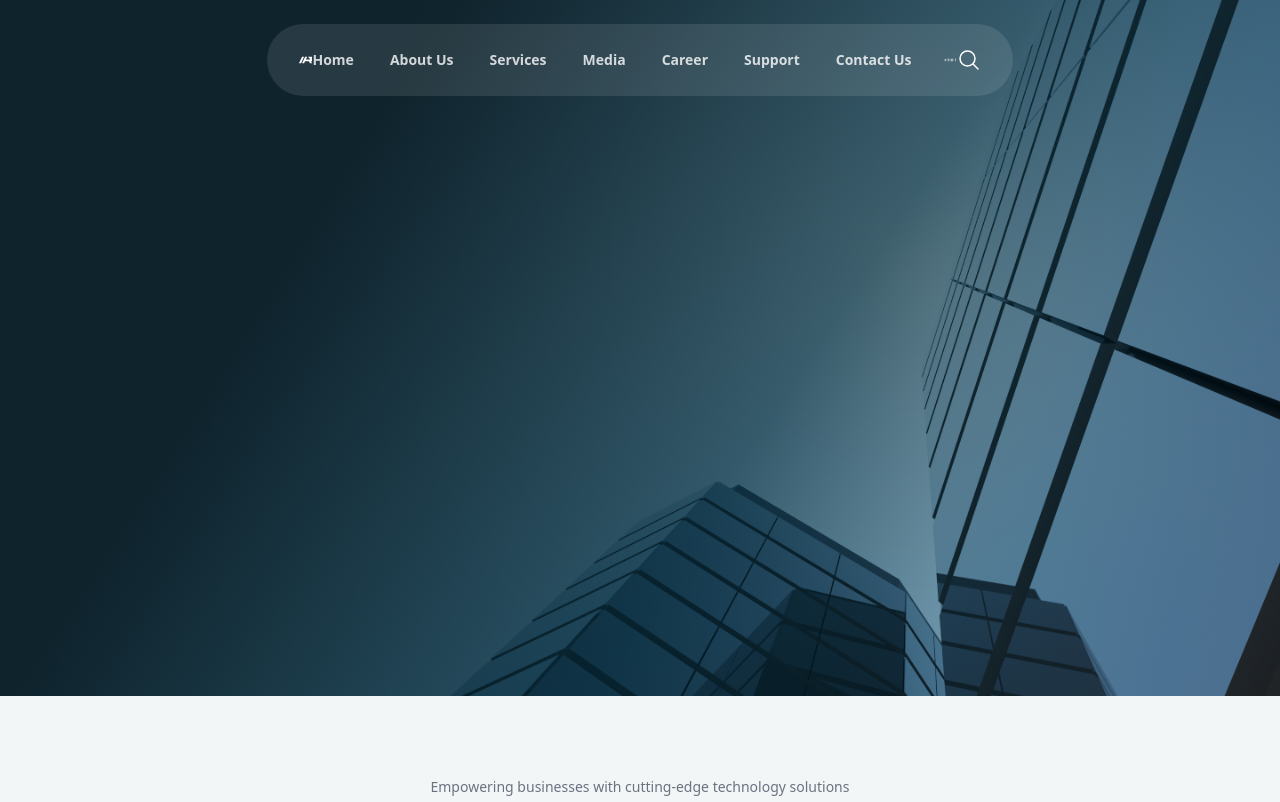
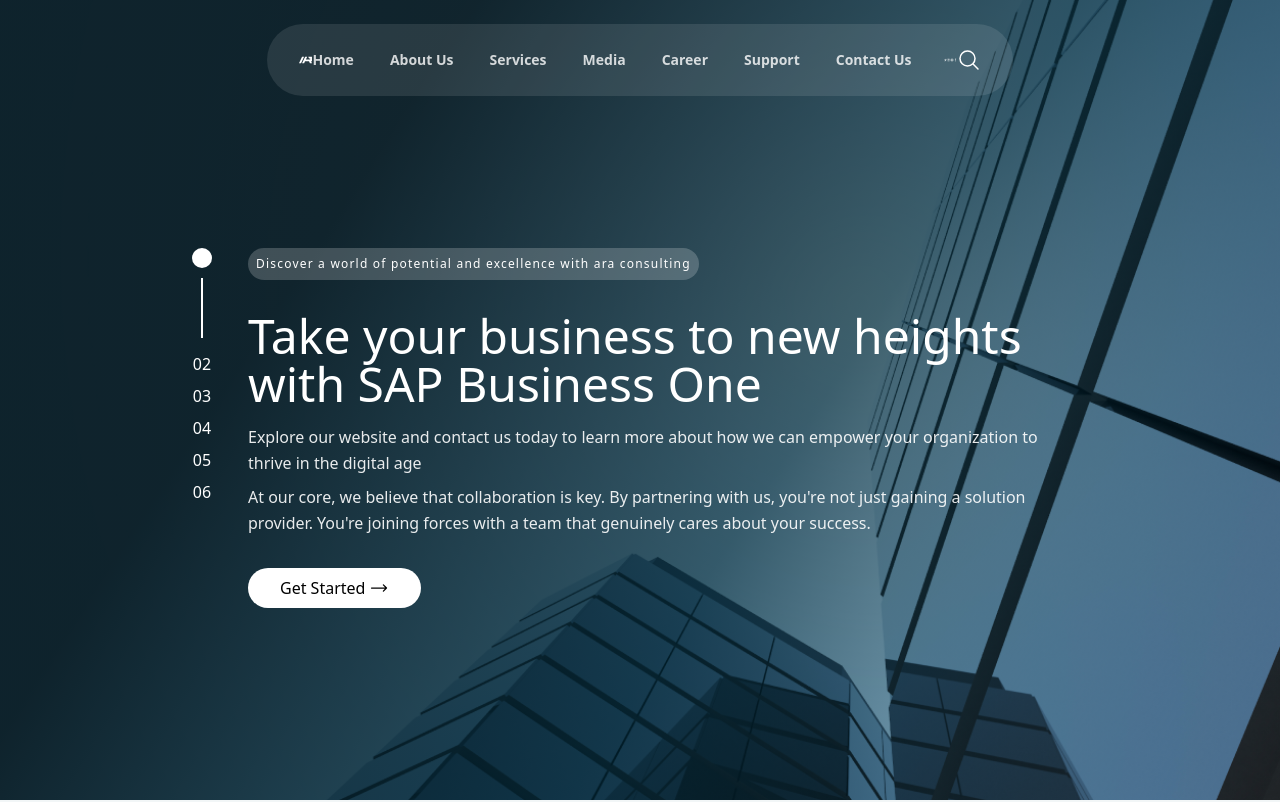
Before and after one commit to MohanadI/ara, a Next.js app: page / in a window 1280 px wide. Shown: the top 802 px of the page. Built offline with nearby package versions, Linux system fonts and the light colour scheme.

Commit message:
finalize header and pages

```diff
--- a/app/about/page.tsx
+++ b/app/about/page.tsx
@@ -1,5 +1,19 @@
-// 'use client';
+import PageHeader from "@/components/PageHeader";
 
 export default function About() {
-    return <h1>About </h1>;
+  return (
+    <PageHeader
+      helpText="Strong variety of products"
+      title="About Us"
+      description="Lorem ipsum dolor sit amet consectetur. Ultrices ut odio euismod
+          nascetur vel tellus cursus. Ultrices non vitae eu aliquam ac neque
+          risus. Scelerisque tempor cras habitasse morbi consectetur. Amet quis
+          nullam parturient neque. A viverra massa amet pharetra scelerisque in
+          nec eget amet. Enim urna scelerisque pellentesque semper rhoncus. Sed
+          magna adipiscing elementum lectus. Quam proin tempus massa eros.
+          Feugiat diam etiam turpis vulputate consectetur viverra sollicitudin
+          at nunc. Dui ridiculus adipiscing dictumst mattis quam. Sit augue
+          adipiscing gravida porttitor."
+    />
+  );
 }
--- a/app/career/page.tsx
+++ b/app/career/page.tsx
@@ -1,5 +1,21 @@
 // 'use client';
 
+import PageHeader from "@/components/PageHeader";
+
 export default function Career() {
-    return <h1>Career </h1>;
+    return (
+      <PageHeader
+        helpText="Strong variety of Careers"
+        title="Career"
+        description="Lorem ipsum dolor sit amet consectetur. Ultrices ut odio euismod
+          nascetur vel tellus cursus. Ultrices non vitae eu aliquam ac neque
+          risus. Scelerisque tempor cras habitasse morbi consectetur. Amet quis
+          nullam parturient neque. A viverra massa amet pharetra scelerisque in
+          nec eget amet. Enim urna scelerisque pellentesque semper rhoncus. Sed
+          magna adipiscing elementum lectus. Quam proin tempus massa eros.
+          Feugiat diam etiam turpis vulputate consectetur viverra sollicitudin
+          at nunc. Dui ridiculus adipiscing dictumst mattis quam. Sit augue
+          adipiscing gravida porttitor."
+      />
+    );
 }
--- a/app/contact/page.tsx
+++ b/app/contact/page.tsx
@@ -1,5 +1,21 @@
 // 'use client';
 
+import PageHeader from "@/components/PageHeader";
+
 export default function Contact() {
-    return <h1>Contact </h1>;
+    return (
+      <PageHeader
+        helpText="Strong variety of Contact Us"
+        title="Contact Us"
+        description="Lorem ipsum dolor sit amet consectetur. Ultrices ut odio euismod
+          nascetur vel tellus cursus. Ultrices non vitae eu aliquam ac neque
+          risus. Scelerisque tempor cras habitasse morbi consectetur. Amet quis
+          nullam parturient neque. A viverra massa amet pharetra scelerisque in
+          nec eget amet. Enim urna scelerisque pellentesque semper rhoncus. Sed
+          magna adipiscing elementum lectus. Quam proin tempus massa eros.
+          Feugiat diam etiam turpis vulputate consectetur viverra sollicitudin
+          at nunc. Dui ridiculus adipiscing dictumst mattis quam. Sit augue
+          adipiscing gravida porttitor."
+      />
+    );
 }
--- a/app/media/page.tsx
+++ b/app/media/page.tsx
@@ -1,5 +1,21 @@
 // 'use client';
 
+import PageHeader from "@/components/PageHeader";
+
 export default function Media() {
-    return <h1>Media </h1>;
+    return (
+      <PageHeader
+        helpText="Strong variety of Media"
+        title="Media"
+        description="Lorem ipsum dolor sit amet consectetur. Ultrices ut odio euismod
+          nascetur vel tellus cursus. Ultrices non vitae eu aliquam ac neque
+          risus. Scelerisque tempor cras habitasse morbi consectetur. Amet quis
+          nullam parturient neque. A viverra massa amet pharetra scelerisque in
+          nec eget amet. Enim urna scelerisque pellentesque semper rhoncus. Sed
+          magna adipiscing elementum lectus. Quam proin tempus massa eros.
+          Feugiat diam etiam turpis vulputate consectetur viverra sollicitudin
+          at nunc. Dui ridiculus adipiscing dictumst mattis quam. Sit augue
+          adipiscing gravida porttitor."
+      />
+    );
 }
--- a/app/page.tsx
+++ b/app/page.tsx
@@ -1,4 +1,5 @@
 // 'use client';
+import VerticalSlider from "@/components/VerticalSlider/VerticalSlider";
 import { ActionBanner } from "@/components/sections/ActionBanner";
 import { ProductsSection } from "@/components/sections/Products";
 import { ServicesSection } from "@/components/sections/services";
@@ -17,7 +18,9 @@
           backgroundSize: "cover",
         }}
       >
-        <div className="mx-auto max-w-2xl py-32 sm:py-48 lg:py-80"></div>
+        <div className="mx-auto max-w-4xl py-32 sm:py-48 lg:py-50">
+          <VerticalSlider />
+        </div>
       </div>
       <ServicesSection />
       <ProductsSection />
--- a/app/services/page.tsx
+++ b/app/services/page.tsx
@@ -1,5 +1,21 @@
 // 'use client';
 
+import PageHeader from "@/components/PageHeader";
+
 export default function Services() {
-    return <h1>Services </h1>;
+    return (
+      <PageHeader
+        helpText="Strong variety of Services"
+        title="Services"
+        description="Lorem ipsum dolor sit amet consectetur. Ultrices ut odio euismod
+          nascetur vel tellus cursus. Ultrices non vitae eu aliquam ac neque
+          risus. Scelerisque tempor cras habitasse morbi consectetur. Amet quis
+          nullam parturient neque. A viverra massa amet pharetra scelerisque in
+          nec eget amet. Enim urna scelerisque pellentesque semper rhoncus. Sed
+          magna adipiscing elementum lectus. Quam proin tempus massa eros.
+          Feugiat diam etiam turpis vulputate consectetur viverra sollicitudin
+          at nunc. Dui ridiculus adipiscing dictumst mattis quam. Sit augue
+          adipiscing gravida porttitor."
+      />
+    );
 }
--- a/app/support/page.tsx
+++ b/app/support/page.tsx
@@ -1,5 +1,21 @@
 // 'use client';
 
+import PageHeader from "@/components/PageHeader";
+
 export default function Support() {
-    return <h1>Support </h1>;
+    return (
+      <PageHeader
+        helpText="Strong variety of Support"
+        title="Support"
+        description="Lorem ipsum dolor sit amet consectetur. Ultrices ut odio euismod
+          nascetur vel tellus cursus. Ultrices non vitae eu aliquam ac neque
+          risus. Scelerisque tempor cras habitasse morbi consectetur. Amet quis
+          nullam parturient neque. A viverra massa amet pharetra scelerisque in
+          nec eget amet. Enim urna scelerisque pellentesque semper rhoncus. Sed
+          magna adipiscing elementum lectus. Quam proin tempus massa eros.
+          Feugiat diam etiam turpis vulputate consectetur viverra sollicitudin
+          at nunc. Dui ridiculus adipiscing dictumst mattis quam. Sit augue
+          adipiscing gravida porttitor."
+      />
+    );
 }
--- /dev/null
+++ b/components/PageHeader.tsx
@@ -0,0 +1,37 @@
+// 'use client';
+
+export default function PageHeader({
+  helpText,
+  title,
+  description,
+}: {
+  helpText: String;
+  title: String;
+  description: String;
+}) {
+  return (
+    <div
+      className="relative isolate px-6 pt-10 lg:px-8"
+      style={{
+        background:
+          "linear-gradient(111.31deg, rgba(1, 83, 116, 0.9) 3.88%, rgba(0, 83, 117, 0.4) 100%), url('/rm373batch2-09 1.svg')",
+        backgroundPosition: "right",
+        backgroundRepeat: "no-repeat",
+        backgroundSize: "cover",
+      }}
+    >
+      <div className="mx-auto max-w-4xl py-32 sm:py-32 sm:pb-8 text-center">
+        <p className="w-full leading-relaxed text-gray-100 text-xs font-light">
+          {helpText}
+        </p>
+        <h1 className="sm:text-3xl text-2xl m-auto font-medium title-font mt-2 mb-2 text-white">
+          {title}
+        </h1>
+        <div className="h-1 w-8 rounded m-auto bg-white"></div>
+        <p className="w-full mt-7 leading-relaxed text-gray-200 text-xs font-light">
+          {description}
+        </p>
+      </div>
+    </div>
+  );
+}
--- /dev/null
+++ b/components/VerticalSlider/VerticalSlider.module.css
@@ -0,0 +1,64 @@
+.container {
+  display: flex;
+}
+
+.contentContainer {
+  flex: 1;
+  padding: 0 20px; /* Adjust the padding as needed */
+}
+
+.slider {
+  display: flex;
+  flex-direction: column;
+  align-items: center;
+  height: 340px;
+}
+
+.tab {
+  display: flex;
+  flex-direction: column;
+  align-items: center;
+}
+
+.circle {
+  width: 20px;
+  height: 20px;
+  background-color: #ffffff;
+  border-radius: 50%;
+  cursor: pointer;
+}
+
+.line {
+  width: 2px;
+  height: 60px;
+  background-color: #ffffff;
+  margin: 10px 0;
+  transition: height 0.4s ease-in-out; /* Adjust the duration */
+}
+
+.tabNumber {
+  color: #ffffff;
+  font-size: 16px;
+  cursor: pointer;
+  font-weight: 200;
+  margin: 4px 0;
+}
+
+.tab.active .circle {
+  transform: scale(1.4); /* or any other scaling effect */
+}
+
+.tab.active .line {
+  height: 0; /* Set height to 0 for the inactive lines in the active tab */
+  transition: height 0.1s ease-in-out; /* Adjust the duration */
+}
+
+.tab.active + .tab .line,
+.tab + .tab.active .line {
+  height: 60px; /* Set height for the lines adjacent to the active tab */
+  transition: height 0.3s ease-in-out; /* Adjust the duration */
+}
+
+.tab.active .tabNumber {
+  opacity: 0; /* Hide the number for the selected tab */
+}
--- /dev/null
+++ b/components/VerticalSlider/VerticalSlider.tsx
@@ -0,0 +1,73 @@
+"use client";
+
+import { useState } from "react";
+import styles from "./VerticalSlider.module.css";
+import { ArrowLongRightIcon } from "@heroicons/react/24/outline";
+
+const VerticalSlider = () => {
+  const [selectedTab, setSelectedTab] = useState(1);
+
+  const handleClick = (tabNumber: number) => {
+    setSelectedTab(tabNumber);
+  };
+
+  return (
+    <div className={styles.container}>
+      <div className={styles.slider}>
+        {[1, 2, 3, 4, 5, 6].map((tab) => (
+          <div key={tab} className={styles.tab}>
+            {tab === selectedTab ? (
+              <div
+                className={`${styles.circle} ${styles.active}`}
+                onClick={() => handleClick(tab)}
+              />
+            ) : (
+              <>
+                {tab === selectedTab + 1 ? (
+                  <div className={styles.line} />
+                ) : null}
+                <div
+                  className={styles.tabNumber}
+                  onClick={() => handleClick(tab)}
+                >
+                  0{tab}
+                </div>
+                {tab === selectedTab - 1 ? (
+                  <div className={styles.line} />
+                ) : null}
+              </>
+            )}
+          </div>
+        ))}
+      </div>
+      <div className={styles.contentContainer}>
+        {selectedTab === 1 && (
+          <div className="p-0 sm:px-4 w-full flex flex-col items-start">
+            <span className="inline-block p-2 rounded-full bg-white bg-opacity-20 text-white text-xs font-medium tracking-widest">
+              Discover a world of potential and excellence with ara consulting
+            </span>
+            <h2 className="sm:text-5xl text-xl title-font font-medium text-white mt-8 mb-4">
+              Take your business to new heights with SAP Business One
+            </h2>
+            <p className="leading-relaxed text-white text-opacity-90 mb-2">
+              Explore our website and contact us today to learn more about how
+              we can empower your organization to thrive in the digital age
+            </p>
+            <p className="leading-relaxed text-white text-opacity-90 mb-8">
+              At our core, we believe that collaboration is key. By partnering
+              with us, you're not just gaining a solution provider. You're
+              joining forces with a team that genuinely cares about your
+              success.
+            </p>
+            <button className="flex text-black rounded-full bg-white border-0 py-2 px-8 focus:outline-none hover:bg-opacity-60 text-base">
+              Get Started{" "}
+              <ArrowLongRightIcon className="text-black pl-1 h-6 w-6" />
+            </button>
+          </div>
+        )}
+      </div>
+    </div>
+  );
+};
+
+export default VerticalSlider;
```
Also changed, not shown: 1 other file (tests, documents, lock files or other folders).
